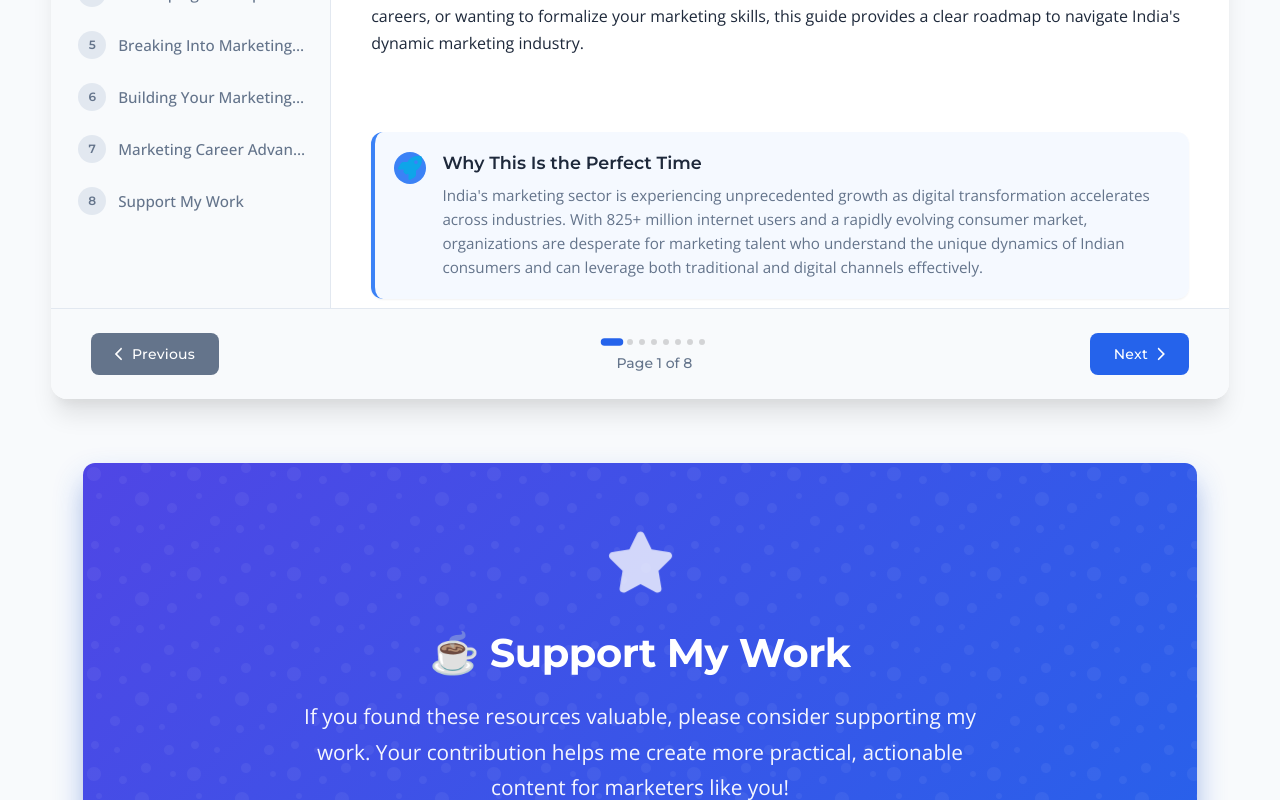
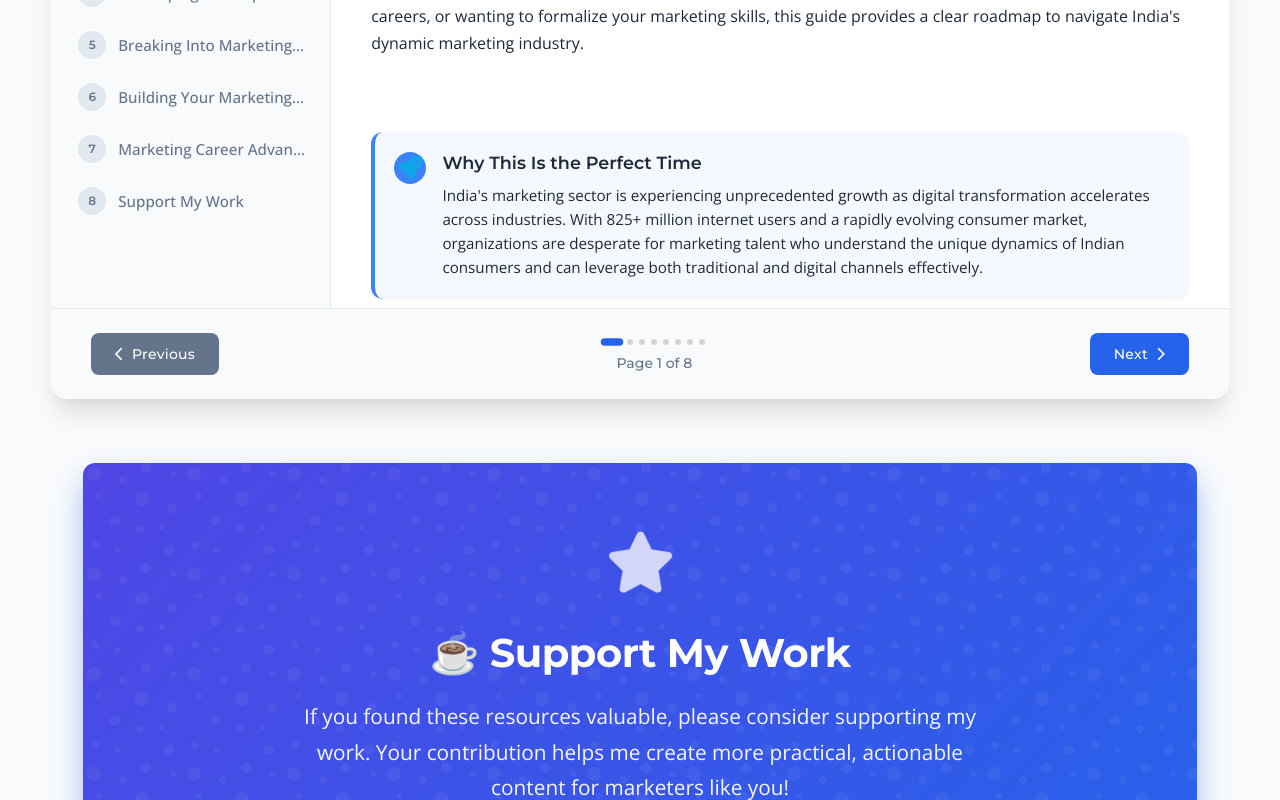
Before and after one commit to amitbhalla/playbooks, a React (Create React App) app: page / in a window 1280 px wide. Shown: the part 800-1600 px from the top of the page. Built offline with nearby package versions, Linux system fonts and the light colour scheme.

Commit message:
Font color fixes

```diff
--- a/src/components/ResourceHub/ResourceHub.css
+++ b/src/components/ResourceHub/ResourceHub.css
@@ -570,6 +570,7 @@
   margin: 1.5rem 0;
   border-left: 4px solid var(--accent-blue);
   box-shadow: var(--shadow-sm);
+  color: var(--dark);
 }
 
 .section-callout.info {
@@ -628,7 +629,7 @@
 
 .callout-content p {
   margin: 0;
-  color: var(--gray);
+  color: var(--dark);
 }
 
 /* Icon Styling */
@@ -904,6 +905,7 @@
   border-radius: var(--border-radius-lg);
   overflow: hidden;
   box-shadow: var(--shadow-md);
+  color: var(--dark);
 }
 
 .tabs-header {
@@ -941,6 +943,7 @@
 .tab-content {
   padding: 1.5rem;
   background-color: var(--light);
+  color: var(--dark);
 }
 
 .tab-text {
@@ -986,6 +989,7 @@
   border-radius: var(--border-radius-lg);
   overflow: hidden;
   box-shadow: var(--shadow-md);
+  color: var(--dark);
 }
 
 .comparison-headers {
@@ -1022,10 +1026,12 @@
 
 .comparison-row:nth-child(odd) {
   background-color: #f8fafc;
+  color: var(--dark);
 }
 
 .comparison-row:nth-child(even) {
   background-color: var(--light);
+  color: var(--dark);
 }
 
 .comparison-feature {
@@ -1201,6 +1207,7 @@
   height: 100%;
   position: relative;
   overflow: hidden;
+  color: var(--dark);
 }
 
 .card-item::before {
```
Also changed, not shown: 11 other files (tests, documents, lock files or other folders).
